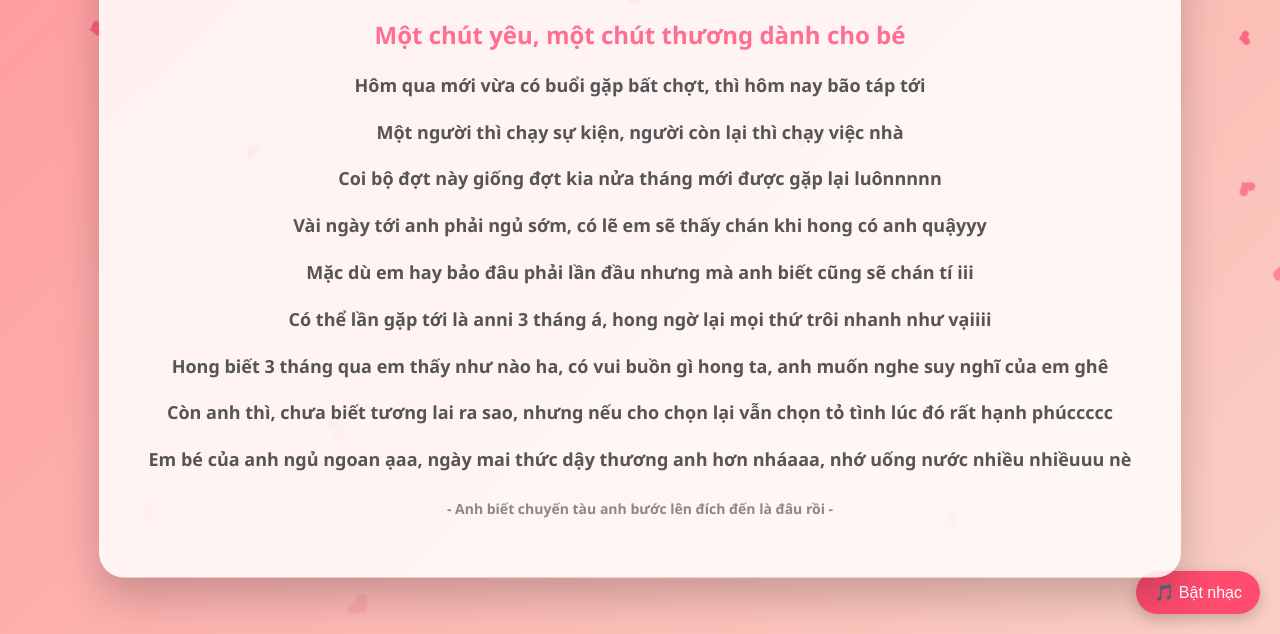
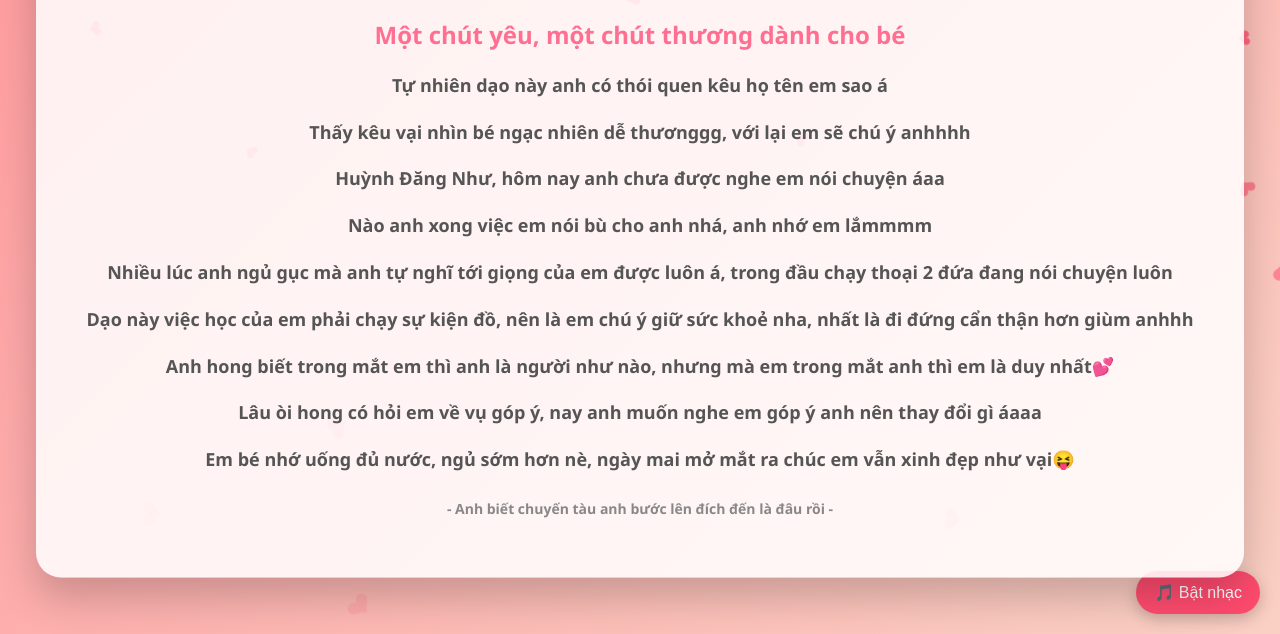
Before and after one commit to ChiPiMinh/huynhdangnhu, a plain HTML site: page index.html in a window 1280 px wide. Shown: the part 166-800 px from the top of the page. Drawn offline with Linux system fonts and the light colour scheme.

Commit message:
Update index.html

```diff
--- a/index.html
+++ b/index.html
@@ -93,15 +93,15 @@
 <div class="card">
 <h1>💖 Giữ lại khoảng khắc 💖</h1>
    <h2>Một chút yêu, một chút thương dành cho bé<h2>
-        <p>Hôm qua mới vừa có buổi gặp bất chợt, thì hôm nay bão táp tới</p>
-        <p>Một người thì chạy sự kiện, người còn lại thì chạy việc nhà</p>
-        <p>Coi bộ đợt này giống đợt kia nửa tháng mới được gặp lại luônnnnn</p>
-        <p>Vài ngày tới anh phải ngủ sớm, có lẽ em sẽ thấy chán khi hong có anh quậyyy</p>
-        <p>Mặc dù em hay bảo đâu phải lần đầu nhưng mà anh biết cũng sẽ chán tí iii</p>
-        <p>Có thể lần gặp tới là anni 3 tháng á, hong ngờ lại mọi thứ trôi nhanh như vạiiii</p>
-        <p>Hong biết 3 tháng qua em thấy như nào ha, có vui buồn gì hong ta, anh muốn nghe suy nghĩ của em ghê</p>
-        <p>Còn anh thì, chưa biết tương lai ra sao, nhưng nếu cho chọn lại vẫn chọn tỏ tình lúc đó rất hạnh phúccccc</p>
-        <p>Em bé của anh ngủ ngoan ạaa, ngày mai thức dậy thương anh hơn nháaaa, nhớ uống nước nhiều nhiềuuu nè</p>
+        <p>Tự nhiên dạo này anh có thói quen kêu họ tên em sao á</p>
+        <p>Thấy kêu vại nhìn bé ngạc nhiên dễ thươnggg, với lại em sẽ chú ý anhhhh</p>
+        <p>Huỳnh Đăng Như, hôm nay anh chưa được nghe em nói chuyện áaa</p>
+        <p>Nào anh xong việc em nói bù cho anh nhá, anh nhớ em lắmmmm</p>
+        <p>Nhiều lúc anh ngủ gục mà anh tự nghĩ tới giọng của em được luôn á, trong đầu chạy thoại 2 đứa đang nói chuyện luôn</p>
+        <p>Dạo này việc học của em phải chạy sự kiện đồ, nên là em chú ý giữ sức khoẻ nha, nhất là đi đứng cẩn thận hơn giùm anhhh</p>
+        <p>Anh hong biết trong mắt em thì anh là người như nào, nhưng mà em trong mắt anh thì em là duy nhất💕</p>
+        <p>Lâu òi hong có hỏi em về vụ góp ý, nay anh muốn nghe em góp ý anh nên thay đổi gì áaaa</p>
+        <p>Em bé nhớ uống đủ nước, ngủ sớm hơn nè, ngày mai mở mắt ra chúc em vẫn xinh đẹp như vại😝</p>
     <div class="footer">- Anh biết chuyến tàu anh bước lên đích đến là đâu rồi -</div>
 </div>
 
```
